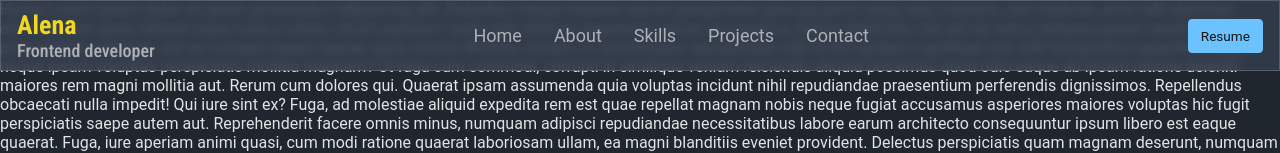
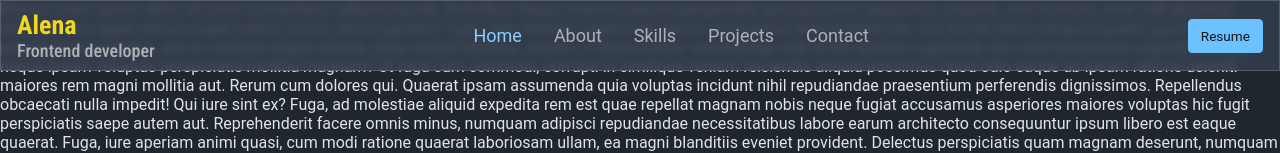
Before and after one commit to AlenaGM/portfolio, a React (Create React App) app: page / in a window 1280 px wide. Shown: the top 153 px of the page. Built offline with nearby package versions, Linux system fonts and the light colour scheme.

Commit message:
upd routes

```diff
--- a/src/App.js
+++ b/src/App.js
@@ -22,7 +22,6 @@ function App() {
         <main className="main">
           <Routes>
             <Route path="/" element={<HomePage />} />
-            <Route path="/home" element={<HomePage />} />
             <Route path="/about" element={<AboutPage />} />
             <Route path="/skills" element={<SkillsPage />} />
             <Route path="/projects" element={<ProjectsPage />} />
--- a/src/components/header/Header.js
+++ b/src/components/header/Header.js
@@ -39,7 +39,18 @@ const Header = () => {
 
         <nav className="navbar__menu">
           <ul className="navbar__menu_links">
-            {["Home", "About", "Skills", "Projects", "Contact"].map((item) => (
+            <li key="home" className="navbar__menu_link">
+              <NavLink
+                end
+                style={({ isActive }) => ({
+                  color: isActive && "#8dd0ff",
+                })}
+                to={`/`}
+              >
+                home
+              </NavLink>
+            </li>
+            {["about", "skills", "projects", "contact"].map((item) => (
               <li key={item} className="navbar__menu_link">
                 <NavLink
                   end
@@ -85,7 +96,12 @@ const Header = () => {
                 <span />
               </div>
               <ul className="navbar__burger_links">
-                {["home", "skills", "work", "contact"].map((item) => (
+                <li key="home" className="navbar__burger_link">
+                  <NavLink end to={`/`}>
+                    home
+                  </NavLink>
+                </li>
+                {["about", "skills", "projects", "contact"].map((item) => (
                   <li key={item} className="navbar__burger_link">
                     <NavLink
                       end
--- a/src/components/header/header.scss
+++ b/src/components/header/header.scss
@@ -93,6 +93,7 @@
         flex-direction: column;
         display: flex;
         align-items: center;
+        text-transform: capitalize;
         div {
           width: 5px;
           height: 5px;
```
